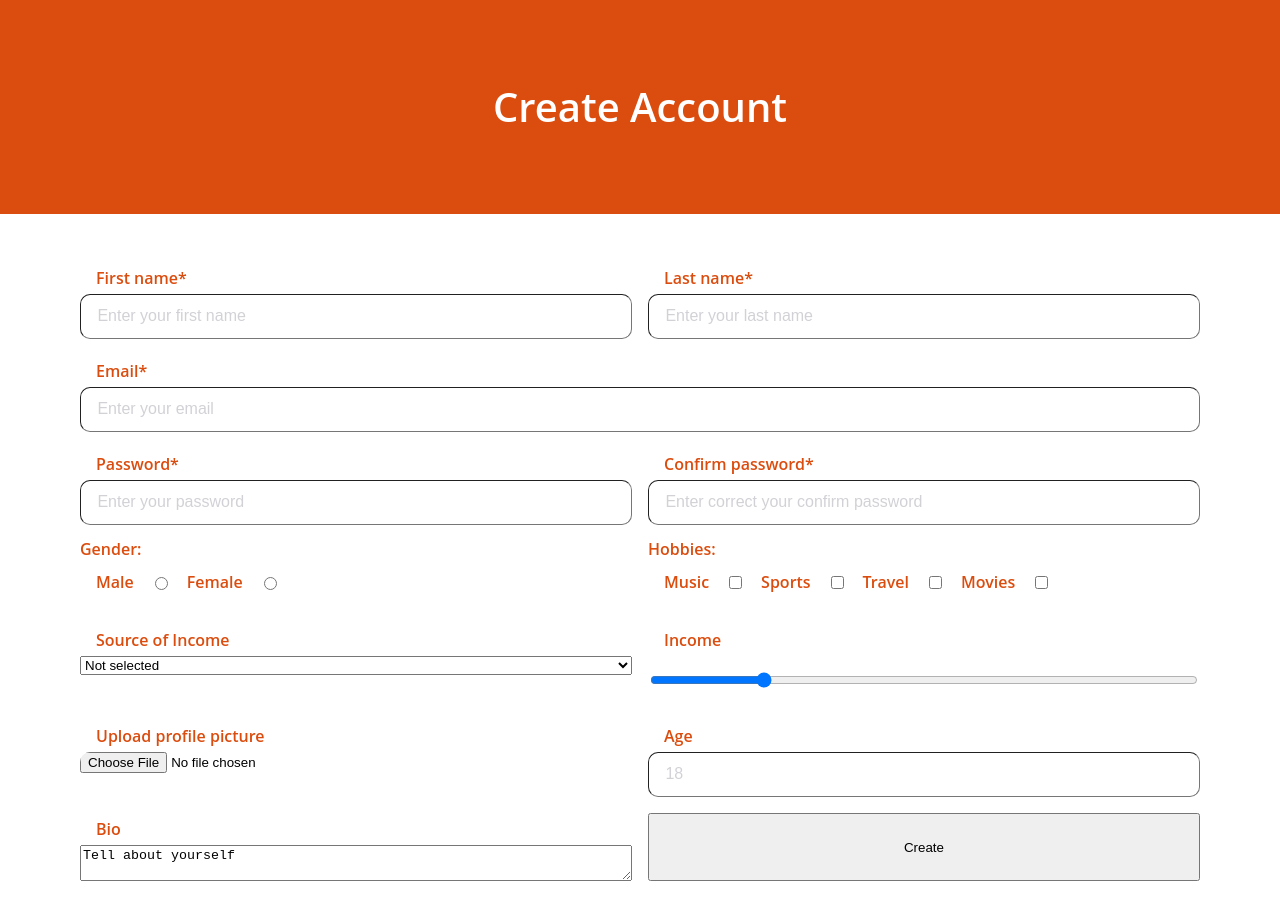
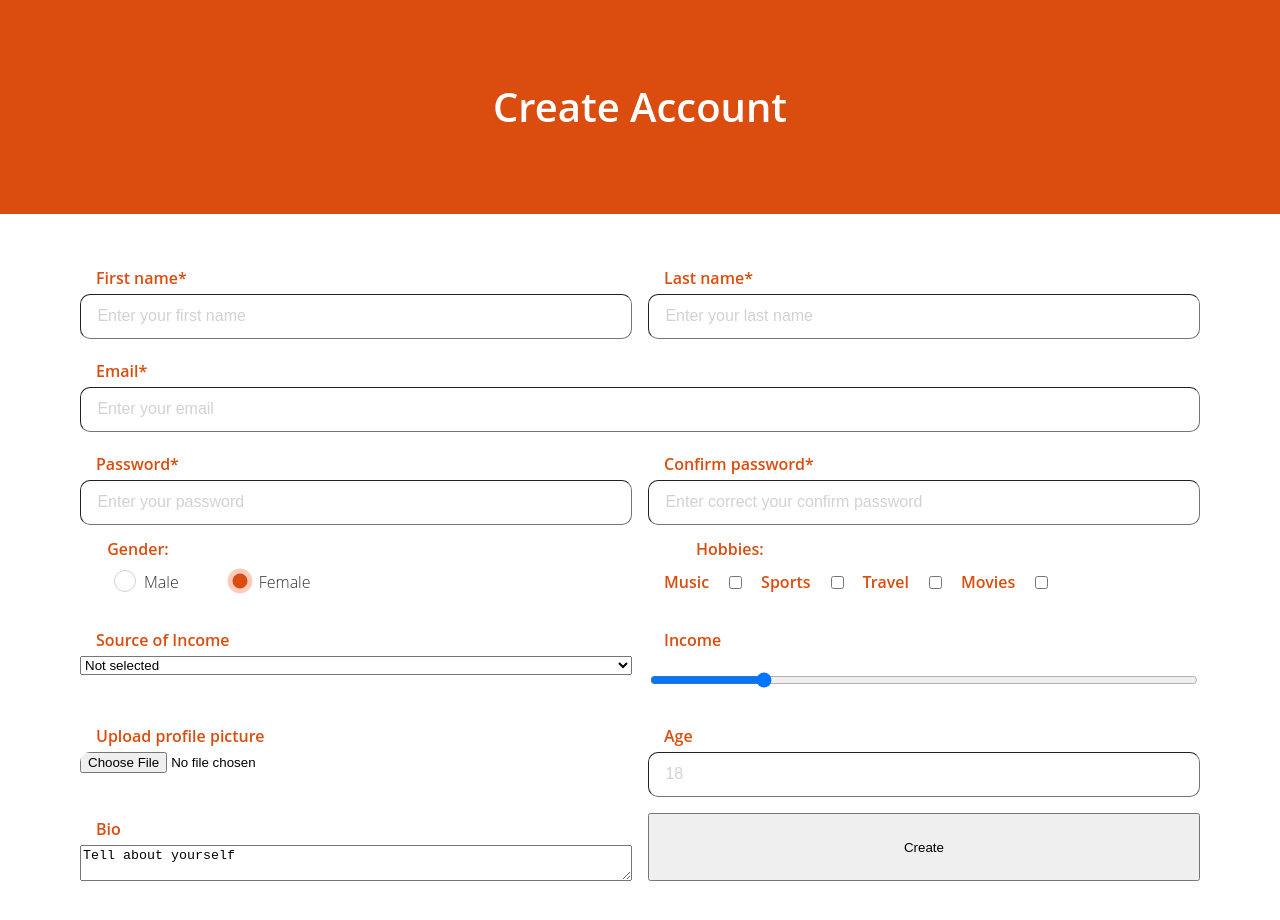
Before and after one commit to AntonAcorn/html-css, a plain HTML site: page source/index.html in a window 1280 px wide. Drawn offline with Linux system fonts and the light colour scheme.

Commit message:
#Add radio button

```diff
--- a/source/index.css
+++ b/source/index.css
@@ -1,9 +1,9 @@
 :root {
     --color-main-color: #db4d0f;
     --color-placeholder-color: #d2d1d6;
-    --color-header-main-font: #ffffff;
-    --color-article-background: #f8f8f8;
-    --color-article-frame: #d9d9d9;
+    --color-main-text: #313131;
+
+
 }
 
 body {
@@ -61,16 +61,68 @@ body {
 .form-group legend {
     font-weight: 600;
     color: var(--color-main-color);
+    margin-left: 3rem;
 }
 
 .form-group.gender {
     display: flex;
     flex-direction: row;
     align-items: center;
+    margin-left: 3rem;
+}
+
+.form-group.gender legend {
+    margin-left: -1.3rem;
+}
+
+.form-group.gender label {
+    display: flex;
+    align-items: center;
+    color: var(--color-main-text);
+    font-weight: 100;
+}
+
+.radio-button-form {
+    display: flex;
+    align-items: center;
+    margin-right: 3rem;
+}
+
+.radio-button {
+    position: absolute;
+    width: 1px;
+    height: 1px;
+    overflow: hidden;
+    clip: rect(0 0 0 0);
+}
+
+.radio-button-style {
+    position: absolute;
+    width: 20px;
+    height: 20px;
+    border: 1px solid var(--color-placeholder-color);
+    border-radius: 50%;
+    margin-left: -30px;
+    margin-bottom: 3px;
+}
+
+.radio-button:checked + .radio-button-style::before {
+    content: "";
+    background-color: var(--color-main-color);
+    display: block;
+    width: 15px;
+    height: 15px;
+    border-radius: 50%;
+    position: absolute;
+    top: 50%;
+    left: 50%;
+    transform: translate(-50%, -50%);
+    border: 5px solid #ffcbba;
 }
 
 .form-group.hobbies {
     display: flex;
     flex-direction: row;
     align-items: center;
+
 }
--- a/source/index.html
+++ b/source/index.html
@@ -1,4 +1,5 @@
 <html lang="en">
+
 <head>
   <meta charset="UTF-8" />
   <meta name="viewport" content="width=device-width, initial-scale=1.0" />
@@ -6,73 +7,55 @@
   <link rel="stylesheet" href="/source/reset.css" />
   <title>task-1-3</title>
 </head>
+
 <body>
   <nav class="navigation">Create Account</nav>
 
   <form method="post" class="form">
     <div class="form-group">
       <label for="first_name">First name*</label>
-        <input
-          type="text"
-          id="first_name"
-          name="given-name"
-          required
-          placeholder="Enter your first name"
-        />
+      <input type="text" id="first_name" name="given-name" required placeholder="Enter your first name" />
     </div>
 
     <div class="form-group">
       <label for="last_name">Last name*</label>
-        <input
-          type="text"
-          name="last_name"
-          id="last_name"
-          name="family-name"
-          required
-          placeholder="Enter your last name"
-        />
+      <input type="text" name="last_name" id="last_name" name="family-name" required
+        placeholder="Enter your last name" />
     </div>
 
     <div class="form-group email">
       <label for="email">Email*</label>
-          <input
-            type="email"
-            id="email"
-            name="email"
-            required
-            placeholder="Enter your email"
-          />
+      <input type="email" id="email" name="email" required placeholder="Enter your email" />
     </div>
 
     <div class="form-group">
       <label for="password">Password*</label>
-        <input
-          type="password"
-          id="password"
-          name="password"
-          required
-          minlength="10"
-          placeholder="Enter your password"
-        />
+      <input type="password" id="password" name="password" required minlength="10" placeholder="Enter your password" />
     </div>
 
     <div class="form-group">
       <label for="confirm_password">Confirm password*</label>
-        <input
-          type="password"
-          id="confirm_password"
-          name="confirm_password"
-          required
-          placeholder="Enter correct your confirm password"
-        />
+      <input type="password" id="confirm_password" name="confirm_password" required
+        placeholder="Enter correct your confirm password" />
     </div>
 
     <fieldset class="form-group gender">
       <legend>Gender:</legend>
-        <label for="male">Male</label>
-        <input type="radio" id="male" name="gender" class="radio-button"/>
-        <label for="female">Female</label>
-        <input type="radio" id="female" name="gender" class="radio-button"/>
+      <div class="radio-button-form">
+        <label for="male">
+        <input type="radio" id="male" name="gender" class="radio-button" />
+        <span class="radio-button-style"></span>
+        Male
+      </label>
+
+      </div>
+      <div class="radio-button-form">
+        <label for="female">
+        <input type="radio" id="female" name="gender" class="radio-button" checked />
+        <span class="radio-button-style"></span>
+        Female
+        </label>
+      </div>
     </fieldset>
 
     <fieldset class="form-group hobbies">
@@ -100,25 +83,12 @@
 
     <div class="form-group">
       <label for="income">Income</label>
-        <input
-          type="range"
-          id="income"
-          name="income"
-          min="0"
-          max="100000"
-          value="20000"
-          step="100"
-        />
+      <input type="range" id="income" name="income" min="0" max="100000" value="20000" step="100" />
     </div>
 
     <div class="form-group">
       <label for="profile_picture">Upload profile picture</label>
-        <input
-          type="file"
-          id="profile_picture"
-          name="profile_picture"
-          accept="image/png, image/jpeg"
-        />
+      <input type="file" id="profile_picture" name="profile_picture" accept="image/png, image/jpeg" />
     </div>
 
     <div class="form-group">
@@ -134,4 +104,5 @@
     <button type="submit">Create</button>
   </form>
 </body>
+
 </html>
```
Lines whose indentation alone changed are shown as unchanged.
